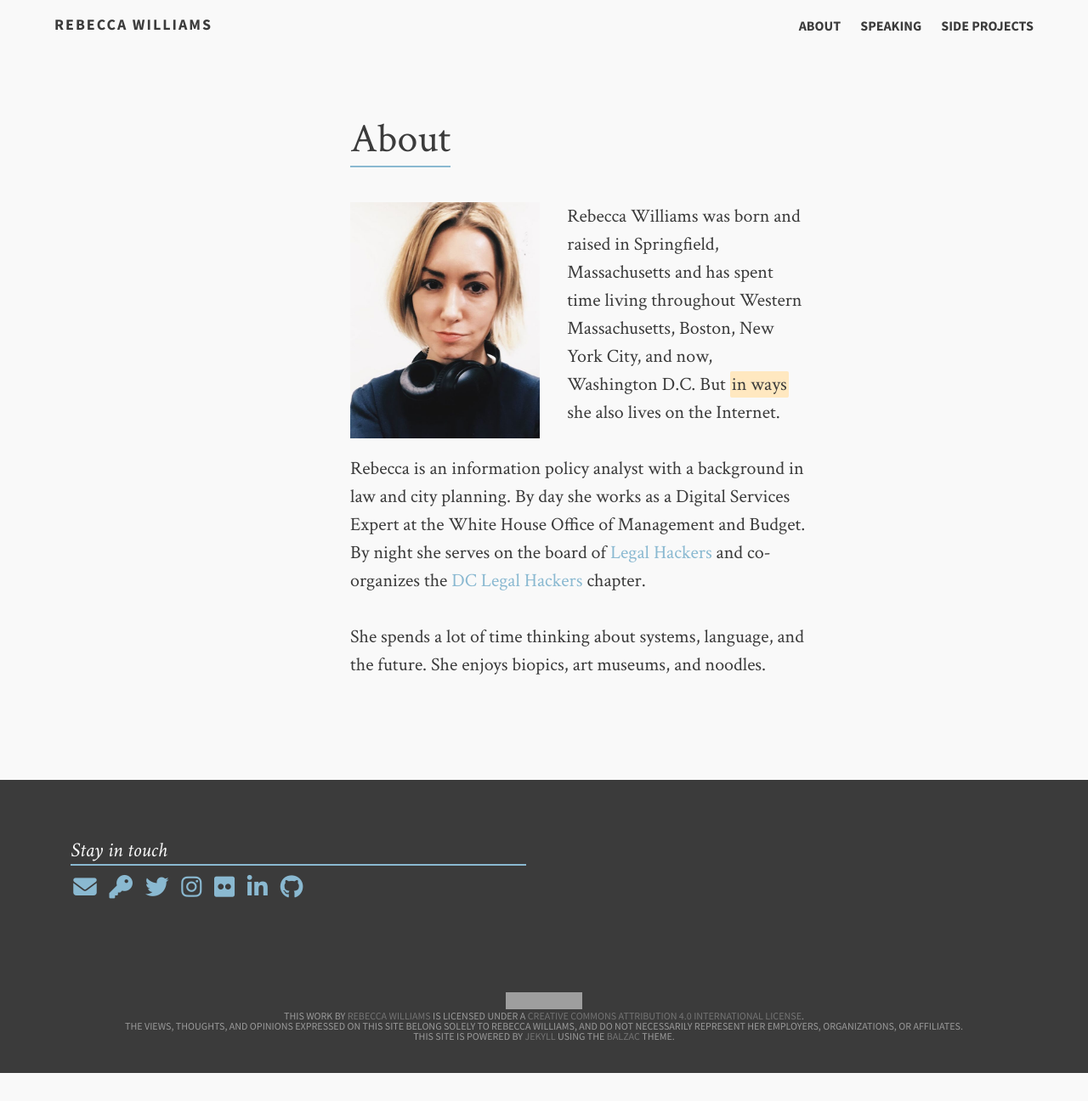
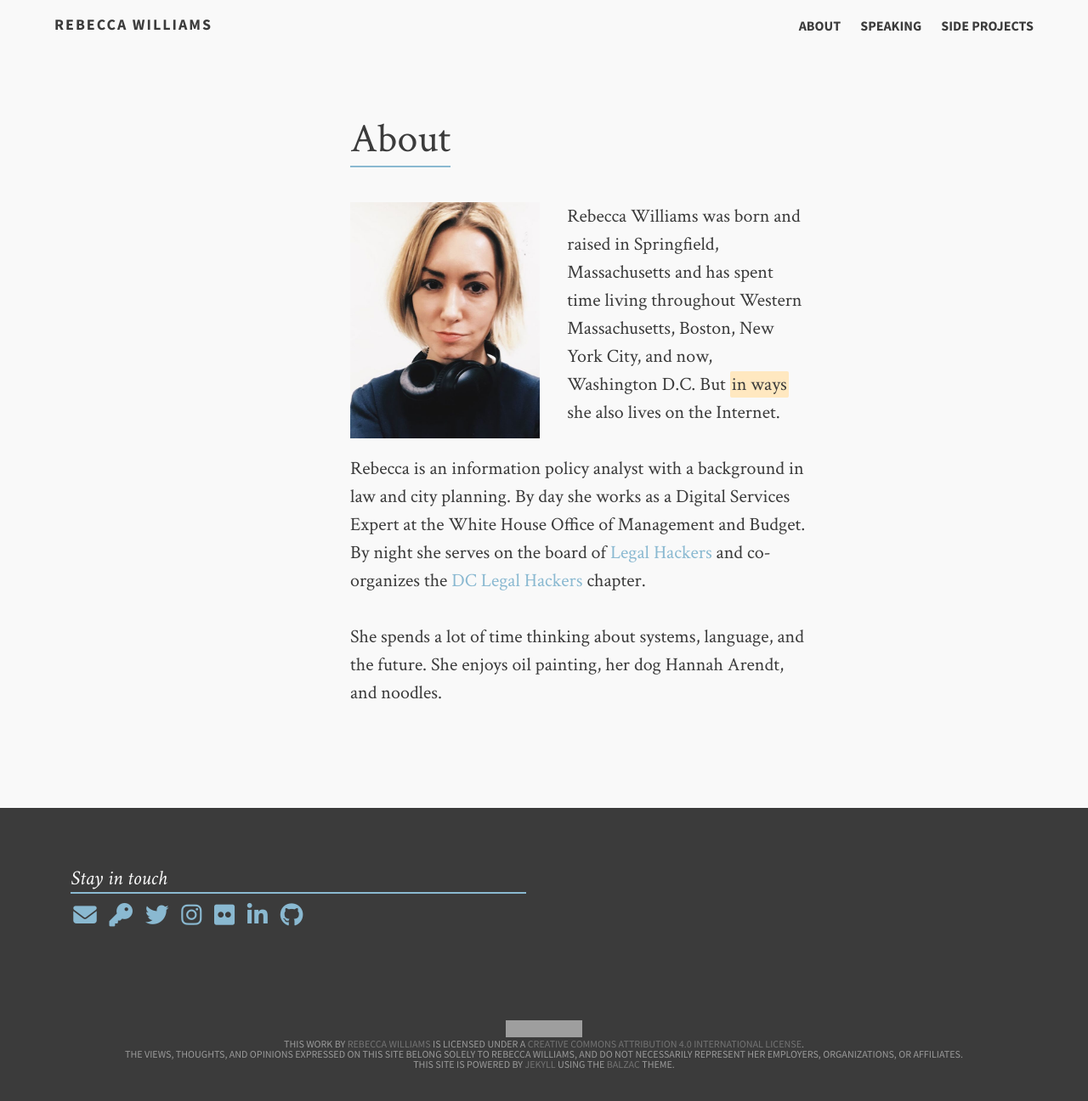
Before and after one commit to rebeccawilliams/rebeccawilliams.us, a Jekyll site: the page built from README.md, in a window 1280 px wide. Shown: the whole page at 85% size. Built offline with Jekyll 4.4.1, drawn with Linux system fonts in a browser that asks for light colours; nearby versions of some CDN libraries; our own code applies the rules of GitHub Pages for plain Markdown files; before the commit the page ends 1263 px from its top, so only the background shows below that; grey boxes are pictures that could not be loaded.

Commit message:
Update home.html

```diff
--- a/_layouts/home.html
+++ b/_layouts/home.html
@@ -10,7 +10,7 @@
 	                 </div>
                         <p>Rebecca Williams was born and raised in Springfield, Massachusetts and has spent time living throughout Western Massachusetts, Boston, New York City, and now, Washington D.C. But <em>in ways</em> she also lives on the Internet.</p>
 			<p>Rebecca is an information policy analyst with a background in law and city planning. By day she works as a Digital Services Expert at the White House Office of Management and Budget. By night she serves on the board of <a href=https://www.legalhackers.org>Legal Hackers</a> and co-organizes the <a href=http://www.dclegalhackers.org>DC Legal Hackers</a> chapter.</p>
-                        <p>She spends a lot of time thinking about systems, language, and the future. She enjoys biopics, art museums, and noodles.</p>
+                        <p>She spends a lot of time thinking about systems, language, and the future. She enjoys oil painting, her dog Hannah Arendt, and noodles. </p>
                         <div>
               </ol>
           </article>
```
